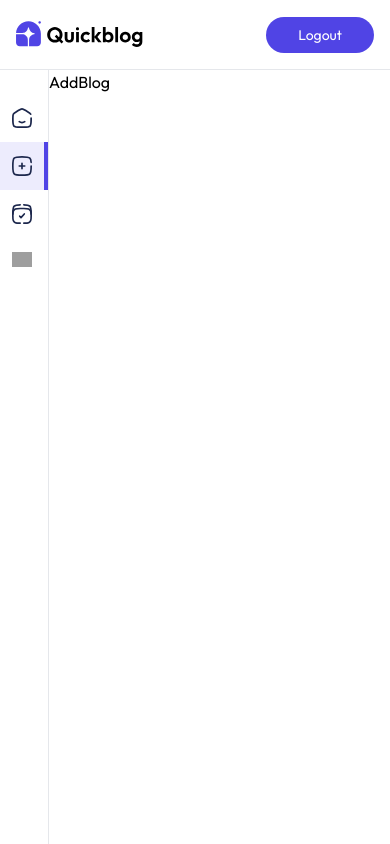
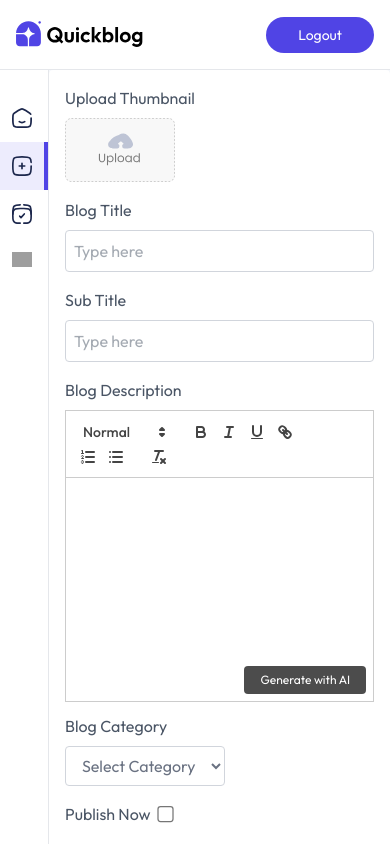
Before and after one commit to RaunakMishr/ThinkScribe, a React (Vite) app in the folder client/: page /admin/addBlog in a window 390 px wide. Built offline with nearby package versions, Linux system fonts and the light colour scheme; grey boxes are pictures that could not be loaded.

Commit message:
Add Blogs Page updated

```diff
--- a/client/package.json
+++ b/client/package.json
@@ -13,6 +13,7 @@
     "@tailwindcss/vite": "^4.1.11",
     "moment": "^2.30.1",
     "motion": "^12.23.6",
+    "quill": "^2.0.3",
     "react": "^19.1.0",
     "react-dom": "^19.1.0",
     "react-router-dom": "^7.6.3",
--- a/client/src/App.jsx
+++ b/client/src/App.jsx
@@ -8,6 +8,7 @@
 import ListBlog from './pages/Admin/ListBlog';
 import Comments from './pages/Admin/Comments';
 import Login from './components/admin/Login';
+import 'quill/dist/quill.snow.css'
 
 const App = ()=>{
   return(
--- a/client/src/pages/Admin/AddBlog.jsx
+++ b/client/src/pages/Admin/AddBlog.jsx
@@ -1,8 +1,72 @@
-import React from 'react'
+import React, { useEffect, useRef, useState } from 'react'
+import { assets, blogCategories } from '../../assets/assets'
+import Quill from 'quill';
+import { moveItem } from 'motion/react';
 
 const AddBlog = () => {
+
+  const editorRef = useRef(null)
+  const quillRef = useRef(null)
+
+  const [image, setImage] = useState(false);
+  const [title, setTitle] = useState('');
+  const [subTitle, setSubTitle] = useState('');
+  const [category, setCategory] = useState('Startup');
+  const [isPublished, setIsPublished] = useState(false);
+
+  const onSubmitHandler = async(e)=>{
+    e.preventDefault();
+  }
+
+  const generateContent = async()=>{
+
+  }
+  useEffect(()=>{
+    if(!quillRef.current && editorRef.current){
+      quillRef.current = new Quill(editorRef.current,{theme:'snow'})
+    }
+  },[])
+
   return (
-    <div>AddBlog</div>
+    <form onSubmit={onSubmitHandler} className='flex-1 bg-blue-50/50 text-gray-600 h-full overflow-scroll'>
+      <div className='bg-white w-full max-w-3xl p-4 md:p-10 sm:m-10 shadow rounded'>
+        <p>Upload Thumbnail</p>
+        <label htmlFor="image">
+          <img src={!image ? assets.upload_area : URL.createObjectURL(image)} alt="" className='mt-2 h-16 rounded cursor-pointer' />
+          <input onChange={(e)=>setImage(e.target.files[0])} type="file" id='image' hidden required/>
+        </label>
+
+        <p className='mt-4'>Blog Title</p>
+        <input type="text" placeholder='Type here' required className='w-full max-w-lg mt-2 p-2 border border-gray-300 outline-none rounded' onChange={e=>setTitle(e.target.value)} value={title}/>
+
+        <p className='mt-4'>Sub Title</p>
+        <input type="text" placeholder='Type here' required className='w-full max-w-lg mt-2 p-2 border border-gray-300 outline-none rounded' onChange={e=>setSubTitle(e.target.value)} value={subTitle}/>
+
+        <p className='mt-4'>Blog Description</p>
+        <div className='max-w-lg h-74 pb-16 sm:pb-10 pt-2 relative'>
+          <div ref={editorRef} className=''></div>
+
+          <button type='button' onClick={generateContent} className='absolute bottom-1 right-2 ml-2 text-xs text-white bg-black/70 px-4 py-1.5 rounded hover:underline cursor-pointer'>Generate with AI</button>
+
+        </div>
+
+        <p className='mt-4'>Blog Category</p>
+        <select onChange={e=>setCategory(e.target.value)} name="category" className='mt-2 px-3 py-2 border text-gray-500 border-gray-300 outline-none rounded'>
+          <option value="">Select Category</option>
+          {blogCategories.map((item, index)=>{
+            return <option key={index} value={item}>{item}</option>
+          })}
+        </select>
+
+        <div className='flex gap-2 mt-4'>
+          <p>Publish Now</p>
+          <input type="checkbox" checked={isPublished} className='scale-125 cursor-pointer' onChange={e=> setIsPublished(e.target.checked)} />
+        </div>
+
+        <button className='mt-8 w-40 h-10 bg-primary text-white rounded cursor-pointer txt-sm'>Add Blog</button>
+
+      </div>
+    </form>
   )
 }
 
```
